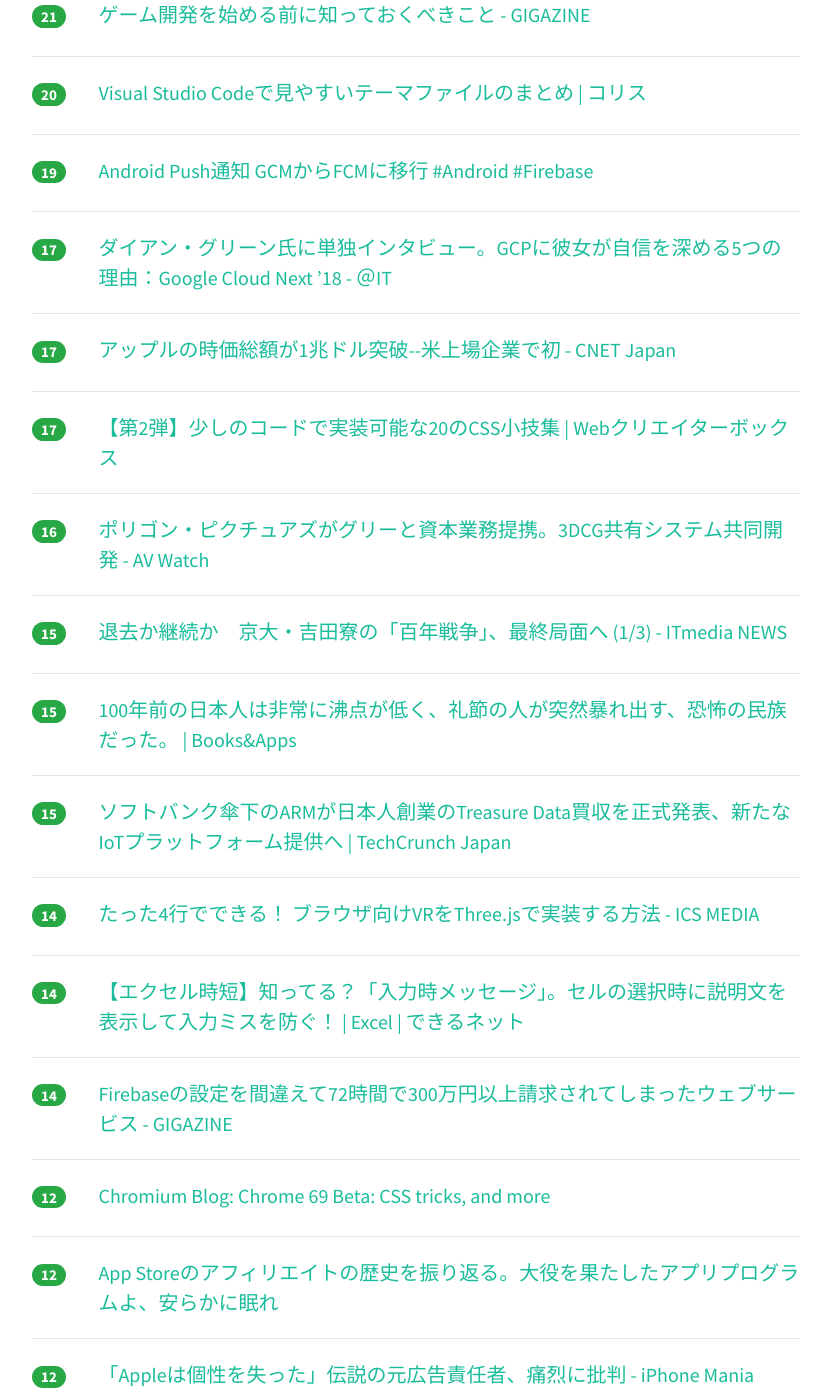
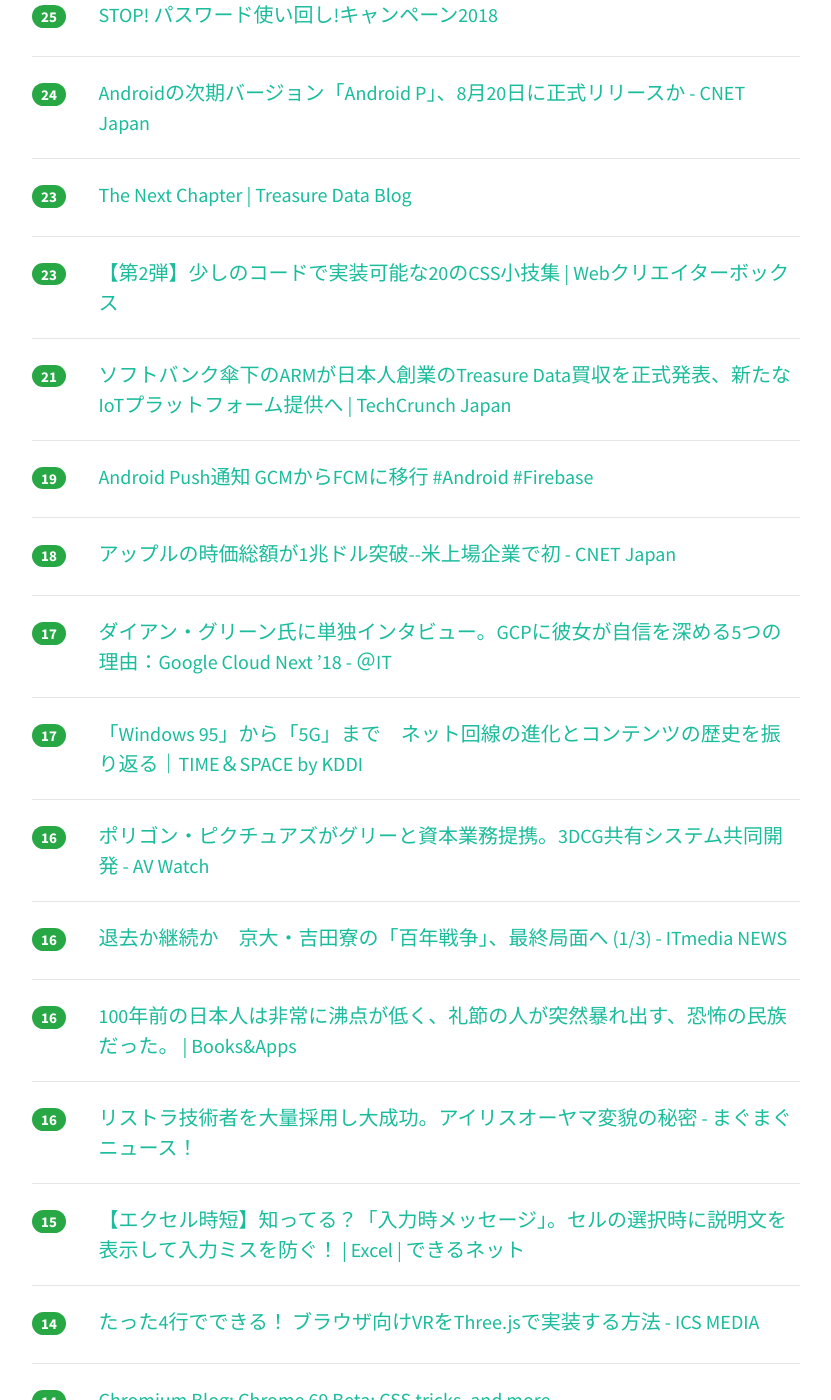
Before and after one commit to yatta47/hatena-matome-site, a Jekyll site: the page built from _posts/2018-08-03-hatena.md, in a window 1280 px wide and 1400 px high, scrolled down 2534 px. Shown: the whole window, without its empty margins (224-1055 px from the left). Built offline with Jekyll 4.4.1, drawn with Linux system fonts in a browser that asks for light colours; nearby versions of some CDN libraries; some of the changed text lies outside the part shown.

Commit message:
Updated 2018-08-03

```diff
--- a/_posts/2018-08-03-hatena.md
+++ b/_posts/2018-08-03-hatena.md
@@ -12,23 +12,28 @@ tags: [it-hotentry]
 </div>
 <hr>
 <div class="row">
-<div class="col-1"><span class="badge badge-pill badge-success h2">115</span></div>
+<div class="col-1"><span class="badge badge-pill badge-success h2">131</span></div>
 <div class="col-11"><a href='https://www.treasuredata.co.jp/blog_jp/the-next-chapter/' target='_blank'>The Next Chapter - Treasure Data</a></div>
 </div>
 <hr>
 <div class="row">
-<div class="col-1"><span class="badge badge-pill badge-success h2">59</span></div>
+<div class="col-1"><span class="badge badge-pill badge-success h2">80</span></div>
+<div class="col-11"><a href='https://toyokeizai.net/articles/-/231700' target='_blank'>世界最強｢グーグル検索｣が背負う期待と責任 | インターネット | 東洋経済オンライン | 経済ニュースの新基準</a></div>
+</div>
+<hr>
+<div class="row">
+<div class="col-1"><span class="badge badge-pill badge-success h2">71</span></div>
 <div class="col-11"><a href='https://internet.watch.impress.co.jp/docs/column/dlis/1136222.html' target='_blank'>【それってネット詐欺ですよ！】 突然「Googleをお使いのあなた！ iPad Air 2の当選者に選ばれました」と表示された 【被害事例に学ぶ、高齢者のためのデジタルリテラシー】 - INTERNET Watch</a></div>
 </div>
 <hr>
 <div class="row">
-<div class="col-1"><span class="badge badge-pill badge-success h2">51</span></div>
+<div class="col-1"><span class="badge badge-pill badge-success h2">70</span></div>
 <div class="col-11"><a href='https://gigazine.net/news/20180803-hatsune-miku-holography/' target='_blank'>初音ミクが目の前で踊っているようにしか見えない疑似ホログラム技術を開発した猛者が登場 - GIGAZINE</a></div>
 </div>
 <hr>
 <div class="row">
-<div class="col-1"><span class="badge badge-pill badge-success h2">47</span></div>
-<div class="col-11"><a href='https://toyokeizai.net/articles/-/231700' target='_blank'>世界最強｢グーグル検索｣が背負う期待と責任 | インターネット | 東洋経済オンライン | 経済ニュースの新基準</a></div>
+<div class="col-1"><span class="badge badge-pill badge-success h2">56</span></div>
+<div class="col-11"><a href='https://tjo.hatenablog.com/entry/2018/08/03/080000' target='_blank'>機械学習プロジェクトが失敗する9つの理由 - 六本木で働くデータサイエンティストのブログ</a></div>
 </div>
 <hr>
 <div class="row">
@@ -37,8 +42,18 @@ tags: [it-hotentry]
 </div>
 <hr>
 <div class="row">
-<div class="col-1"><span class="badge badge-pill badge-success h2">44</span></div>
-<div class="col-11"><a href='https://tjo.hatenablog.com/entry/2018/08/03/080000' target='_blank'>機械学習プロジェクトが失敗する9つの理由 - 六本木で働くデータサイエンティストのブログ</a></div>
+<div class="col-1"><span class="badge badge-pill badge-success h2">40</span></div>
+<div class="col-11"><a href='https://coliss.com/articles/build-websites/operation/css/web-typography-tool-gridlover.html' target='_blank'>[CSS]見出し、本文、リストなど、文字周りをrem指定で簡単に設計できる便利なオンラインツール | コリス</a></div>
+</div>
+<hr>
+<div class="row">
+<div class="col-1"><span class="badge badge-pill badge-success h2">39</span></div>
+<div class="col-11"><a href='https://note.mu/gamecast/n/n5eeab85bf0f5' target='_blank'>さらばApple。ゲーム紹介で食べられない世界で、どう生きるか。｜ゲームキャスト｜note</a></div>
+</div>
+<hr>
+<div class="row">
+<div class="col-1"><span class="badge badge-pill badge-success h2">37</span></div>
+<div class="col-11"><a href='https://pc.watch.impress.co.jp/docs/column/config/1136356.html' target='_blank'>【山田祥平のRe:config.sys】らくらくスマホって本当に必要か - PC Watch</a></div>
 </div>
 <hr>
 <div class="row">
@@ -48,7 +63,22 @@ tags: [it-hotentry]
 <hr>
 <div class="row">
 <div class="col-1"><span class="badge badge-pill badge-success h2">36</span></div>
-<div class="col-11"><a href='https://note.mu/gamecast/n/n5eeab85bf0f5' target='_blank'>さらばApple。ゲーム紹介で食べられない世界で、どう生きるか。｜ゲームキャスト｜note</a></div>
+<div class="col-11"><a href='https://speakerdeck.com/ttakezawa/kyash-system-overview?slide=11' target='_blank'>Kyashのシステム全容 / Kyash System Overview - Speaker Deck</a></div>
+</div>
+<hr>
+<div class="row">
+<div class="col-1"><span class="badge badge-pill badge-success h2">34</span></div>
+<div class="col-11"><a href='https://gigazine.net/news/20180803-spent-much-money-in-firebase/' target='_blank'>Firebaseの設定を間違えて72時間で300万円以上請求されてしまったウェブサービス - GIGAZINE</a></div>
+</div>
+<hr>
+<div class="row">
+<div class="col-1"><span class="badge badge-pill badge-success h2">33</span></div>
+<div class="col-11"><a href='https://speakerdeck.com/jyoshise/entapuraizukontenapuratutohuomu-doregaeenen' target='_blank'>エンタープライズコンテナプラットフォーム、どれがええねん - Speaker Deck</a></div>
+</div>
+<hr>
+<div class="row">
+<div class="col-1"><span class="badge badge-pill badge-success h2">33</span></div>
+<div class="col-11"><a href='https://coliss.com/articles/build-websites/operation/work/best-of-visual-studio-code-themes.html' target='_blank'>Visual Studio Codeで見やすいテーマファイルのまとめ | コリス</a></div>
 </div>
 <hr>
 <div class="row">
@@ -62,23 +92,13 @@ tags: [it-hotentry]
 </div>
 <hr>
 <div class="row">
-<div class="col-1"><span class="badge badge-pill badge-success h2">30</span></div>
-<div class="col-11"><a href='https://pc.watch.impress.co.jp/docs/column/config/1136356.html' target='_blank'>【山田祥平のRe:config.sys】らくらくスマホって本当に必要か - PC Watch</a></div>
+<div class="col-1"><span class="badge badge-pill badge-success h2">29</span></div>
+<div class="col-11"><a href='https://qiita.com/HaraKeisuke/items/14565c647391bdffbf88' target='_blank'>スタートアップがRailsからGoに移行した話（インフラ・デプロイ周り）</a></div>
 </div>
 <hr>
 <div class="row">
-<div class="col-1"><span class="badge badge-pill badge-success h2">29</span></div>
-<div class="col-11"><a href='https://speakerdeck.com/jyoshise/entapuraizukontenapuratutohuomu-doregaeenen' target='_blank'>エンタープライズコンテナプラットフォーム、どれがええねん - Speaker Deck</a></div>
-</div>
-<hr>
-<div class="row">
-<div class="col-1"><span class="badge badge-pill badge-success h2">28</span></div>
-<div class="col-11"><a href='https://speakerdeck.com/ttakezawa/kyash-system-overview?slide=11' target='_blank'>Kyashのシステム全容 / Kyash System Overview - Speaker Deck</a></div>
-</div>
-<hr>
-<div class="row">
-<div class="col-1"><span class="badge badge-pill badge-success h2">27</span></div>
-<div class="col-11"><a href='https://coliss.com/articles/build-websites/operation/css/web-typography-tool-gridlover.html' target='_blank'>[CSS]見出し、本文、リストなど、文字周りをrem指定で簡単に設計できる便利なオンラインツール | コリス</a></div>
+<div class="col-1"><span class="badge badge-pill badge-success h2">26</span></div>
+<div class="col-11"><a href='https://e-defen.hatenablog.com/entry/sfeiga-osusume' target='_blank'>夢中になる面白いSF映画のおすすめ30選！名作から最新作まで！ - エーデフェンス</a></div>
 </div>
 <hr>
 <div class="row">
@@ -92,22 +112,17 @@ tags: [it-hotentry]
 </div>
 <hr>
 <div class="row">
-<div class="col-1"><span class="badge badge-pill badge-success h2">25</span></div>
-<div class="col-11"><a href='https://e-defen.hatenablog.com/entry/sfeiga-osusume' target='_blank'>夢中になる面白いSF映画のおすすめ30選！名作から最新作まで！ - エーデフェンス</a></div>
+<div class="col-1"><span class="badge badge-pill badge-success h2">26</span></div>
+<div class="col-11"><a href='https://dev.classmethod.jp/etc/ask-toolkit-for-vscode/' target='_blank'>[日本語Alexa] 新登場！Visual Studio Codeの拡張機能ーASK Toolkitが超便利 ｜ Developers.IO</a></div>
 </div>
 <hr>
 <div class="row">
 <div class="col-1"><span class="badge badge-pill badge-success h2">25</span></div>
-<div class="col-11"><a href='https://qiita.com/HaraKeisuke/items/14565c647391bdffbf88' target='_blank'>スタートアップがRailsからGoに移行した話（インフラ・デプロイ周り）</a></div>
+<div class="col-11"><a href='https://gigazine.net/news/20180803-making-first-game/' target='_blank'>ゲーム開発を始める前に知っておくべきこと - GIGAZINE</a></div>
 </div>
 <hr>
 <div class="row">
-<div class="col-1"><span class="badge badge-pill badge-success h2">24</span></div>
-<div class="col-11"><a href='https://dev.classmethod.jp/etc/ask-toolkit-for-vscode/' target='_blank'>[日本語Alexa] 新登場！Visual Studio Codeの拡張機能ーASK Toolkitが超便利 ｜ Developers.IO</a></div>
-</div>
-<hr>
-<div class="row">
-<div class="col-1"><span class="badge badge-pill badge-success h2">24</span></div>
+<div class="col-1"><span class="badge badge-pill badge-success h2">25</span></div>
 <div class="col-11"><a href='https://www.jpcert.or.jp/pr/2018/stop-password2018.html' target='_blank'>STOP! パスワード使い回し!キャンペーン2018</a></div>
 </div>
 <hr>
@@ -122,18 +137,23 @@ tags: [it-hotentry]
 </div>
 <hr>
 <div class="row">
-<div class="col-1"><span class="badge badge-pill badge-success h2">21</span></div>
-<div class="col-11"><a href='https://gigazine.net/news/20180803-making-first-game/' target='_blank'>ゲーム開発を始める前に知っておくべきこと - GIGAZINE</a></div>
+<div class="col-1"><span class="badge badge-pill badge-success h2">23</span></div>
+<div class="col-11"><a href='https://www.webcreatorbox.com/tech/css-tips-2' target='_blank'>【第2弾】少しのコードで実装可能な20のCSS小技集 | Webクリエイターボックス</a></div>
 </div>
 <hr>
 <div class="row">
-<div class="col-1"><span class="badge badge-pill badge-success h2">20</span></div>
-<div class="col-11"><a href='https://coliss.com/articles/build-websites/operation/work/best-of-visual-studio-code-themes.html' target='_blank'>Visual Studio Codeで見やすいテーマファイルのまとめ | コリス</a></div>
+<div class="col-1"><span class="badge badge-pill badge-success h2">21</span></div>
+<div class="col-11"><a href='https://jp.techcrunch.com/2018/08/03/arm-treasure-data/' target='_blank'>ソフトバンク傘下のARMが日本人創業のTreasure Data買収を正式発表、新たなIoTプラットフォーム提供へ | TechCrunch Japan</a></div>
 </div>
 <hr>
 <div class="row">
 <div class="col-1"><span class="badge badge-pill badge-success h2">19</span></div>
 <div class="col-11"><a href='https://qiita.com/flatfisher/items/31f5c9e21ae56cccff8d' target='_blank'>Android Push通知 GCMからFCMに移行 #Android #Firebase</a></div>
+</div>
+<hr>
+<div class="row">
+<div class="col-1"><span class="badge badge-pill badge-success h2">18</span></div>
+<div class="col-11"><a href='https://japan.cnet.com/article/35123496/' target='_blank'>アップルの時価総額が1兆ドル突破--米上場企業で初 - CNET Japan</a></div>
 </div>
 <hr>
 <div class="row">
@@ -143,12 +163,7 @@ tags: [it-hotentry]
 <hr>
 <div class="row">
 <div class="col-1"><span class="badge badge-pill badge-success h2">17</span></div>
-<div class="col-11"><a href='https://japan.cnet.com/article/35123496/' target='_blank'>アップルの時価総額が1兆ドル突破--米上場企業で初 - CNET Japan</a></div>
-</div>
-<hr>
-<div class="row">
-<div class="col-1"><span class="badge badge-pill badge-success h2">17</span></div>
-<div class="col-11"><a href='https://www.webcreatorbox.com/tech/css-tips-2' target='_blank'>【第2弾】少しのコードで実装可能な20のCSS小技集 | Webクリエイターボックス</a></div>
+<div class="col-11"><a href='https://time-space.kddi.com/it-technology/20180803/2393' target='_blank'>「Windows 95」から「5G」まで　ネット回線の進化とコンテンツの歴史を振り返る｜TIME＆SPACE by KDDI</a></div>
 </div>
 <hr>
 <div class="row">
@@ -157,18 +172,23 @@ tags: [it-hotentry]
 </div>
 <hr>
 <div class="row">
-<div class="col-1"><span class="badge badge-pill badge-success h2">15</span></div>
+<div class="col-1"><span class="badge badge-pill badge-success h2">16</span></div>
 <div class="col-11"><a href='http://www.itmedia.co.jp/news/articles/1808/02/news046.html' target='_blank'>退去か継続か　京大・吉田寮の「百年戦争」、最終局面へ (1/3) - ITmedia NEWS</a></div>
 </div>
 <hr>
 <div class="row">
-<div class="col-1"><span class="badge badge-pill badge-success h2">15</span></div>
+<div class="col-1"><span class="badge badge-pill badge-success h2">16</span></div>
 <div class="col-11"><a href='https://blog.tinect.jp/?p=52919' target='_blank'>100年前の日本人は非常に沸点が低く、礼節の人が突然暴れ出す、恐怖の民族だった。 | Books&Apps</a></div>
 </div>
 <hr>
 <div class="row">
+<div class="col-1"><span class="badge badge-pill badge-success h2">16</span></div>
+<div class="col-11"><a href='https://www.mag2.com/p/news/365220' target='_blank'>リストラ技術者を大量採用し大成功。アイリスオーヤマ変貌の秘密 - まぐまぐニュース！</a></div>
+</div>
+<hr>
+<div class="row">
 <div class="col-1"><span class="badge badge-pill badge-success h2">15</span></div>
-<div class="col-11"><a href='https://jp.techcrunch.com/2018/08/03/arm-treasure-data/' target='_blank'>ソフトバンク傘下のARMが日本人創業のTreasure Data買収を正式発表、新たなIoTプラットフォーム提供へ | TechCrunch Japan</a></div>
+<div class="col-11"><a href='https://dekiru.net/article/16771/' target='_blank'>【エクセル時短】知ってる？「入力時メッセージ」。セルの選択時に説明文を表示して入力ミスを防ぐ！ | Excel | できるネット</a></div>
 </div>
 <hr>
 <div class="row">
@@ -178,17 +198,17 @@ tags: [it-hotentry]
 <hr>
 <div class="row">
 <div class="col-1"><span class="badge badge-pill badge-success h2">14</span></div>
-<div class="col-11"><a href='https://dekiru.net/article/16771/' target='_blank'>【エクセル時短】知ってる？「入力時メッセージ」。セルの選択時に説明文を表示して入力ミスを防ぐ！ | Excel | できるネット</a></div>
+<div class="col-11"><a href='https://blog.chromium.org/2018/08/chrome-69-beta-av1-video-decoder-css.html' target='_blank'>Chromium Blog: Chrome 69 Beta: CSS tricks, and more</a></div>
 </div>
 <hr>
 <div class="row">
-<div class="col-1"><span class="badge badge-pill badge-success h2">14</span></div>
-<div class="col-11"><a href='https://gigazine.net/news/20180803-spent-much-money-in-firebase/' target='_blank'>Firebaseの設定を間違えて72時間で300万円以上請求されてしまったウェブサービス - GIGAZINE</a></div>
+<div class="col-1"><span class="badge badge-pill badge-success h2">13</span></div>
+<div class="col-11"><a href='https://time-space.kddi.com/au-kddi/20180803/2393' target='_blank'>「Windows 95」から「5G」まで　ネット回線の進化とコンテンツの歴史を振り返る｜TIME＆SPACE by KDDI</a></div>
 </div>
 <hr>
 <div class="row">
 <div class="col-1"><span class="badge badge-pill badge-success h2">12</span></div>
-<div class="col-11"><a href='https://blog.chromium.org/2018/08/chrome-69-beta-av1-video-decoder-css.html' target='_blank'>Chromium Blog: Chrome 69 Beta: CSS tricks, and more</a></div>
+<div class="col-11"><a href='https://blog.floydhub.com/ten-techniques-from-fast-ai/' target='_blank'>Ten Techniques Learned From fast.ai</a></div>
 </div>
 <hr>
 <div class="row">
@@ -212,16 +232,6 @@ tags: [it-hotentry]
 </div>
 <hr>
 <div class="row">
-<div class="col-1"><span class="badge badge-pill badge-success h2">10</span></div>
-<div class="col-11"><a href='https://blog.floydhub.com/ten-techniques-from-fast-ai/' target='_blank'>Ten Techniques Learned From fast.ai</a></div>
-</div>
-<hr>
-<div class="row">
-<div class="col-1"><span class="badge badge-pill badge-success h2">10</span></div>
-<div class="col-11"><a href='https://www.mag2.com/p/news/365220' target='_blank'>リストラ技術者を大量採用し大成功。アイリスオーヤマ変貌の秘密 - まぐまぐニュース！</a></div>
-</div>
-<hr>
-<div class="row">
 <div class="col-1"><span class="badge badge-pill badge-success h2">9</span></div>
 <div class="col-11"><a href='https://www.hinapishi.com/entry/2018/08/03/000149' target='_blank'>000149</a></div>
 </div>
@@ -237,13 +247,13 @@ tags: [it-hotentry]
 </div>
 <hr>
 <div class="row">
-<div class="col-1"><span class="badge badge-pill badge-success h2">7</span></div>
+<div class="col-1"><span class="badge badge-pill badge-success h2">8</span></div>
 <div class="col-11"><a href='https://gigazine.net/news/20180803-google-automl-hype/' target='_blank'>20180803-google-automl-hype</a></div>
 </div>
 <hr>
 <div class="row">
 <div class="col-1"><span class="badge badge-pill badge-success h2">6</span></div>
-<div class="col-11"><a href='https://time-space.kddi.com/it-technology/20180803/2393' target='_blank'>「Windows 95」から「5G」まで　ネット回線の進化とコンテンツの歴史を振り返る｜TIME＆SPACE by KDDI</a></div>
+<div class="col-11"><a href='https://wivern.exblog.jp/28531774/' target='_blank'>部屋が5秒でサイバーパンク。激安ハイクオリティな自宅ネオンサインのすゝめ。 : 超音速備忘録</a></div>
 </div>
 <hr>
 <div class="row">
```
Also changed, not shown: other parts of _posts/2018-08-03-hatena.md (+2 -2 lines).
